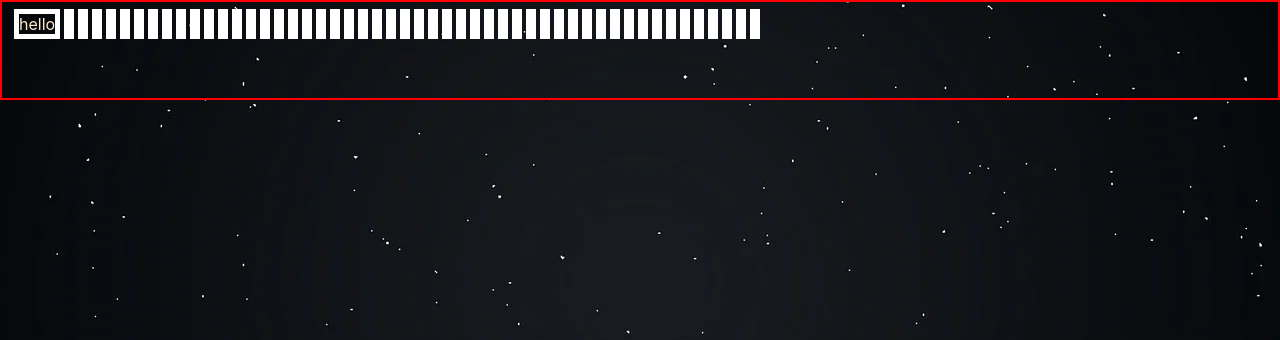
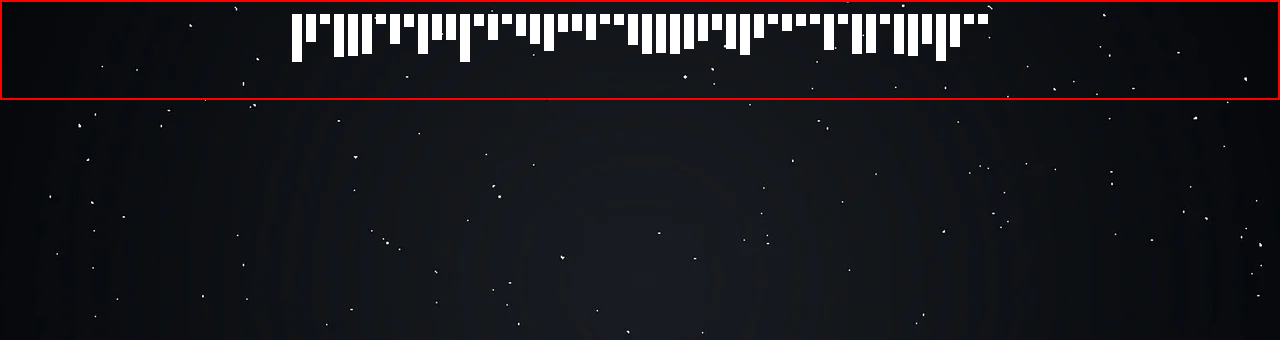
Before and after one commit to ImranWahidCoder/sorting-visualizer, a PHP site: page / in a window 1280 px wide. Shown: the part 81-421 px from the top of the page. Run offline with PHP 8.4, Linux system fonts and the light colour scheme.

Commit message:
After fixing the heights of the bars

```diff
--- a/index.html
+++ b/index.html
@@ -65,9 +65,6 @@
     </nav>
 
     <div id="bars">
-        <div class="small_bar">
-            hello
-        </div>
     </div>
 
 
--- a/js_files/sorting.js
+++ b/js_files/sorting.js
@@ -1,4 +1,4 @@
-const arr=[];
+let arr=[];
 for(i=0;i<50;i++)
 {
     arr.push((Math.random()*50)+1);
@@ -7,7 +7,7 @@ const main_bar=document.querySelector("#bars");
 for(i=0;i<50;i++)
 {
     let el=document.createElement("div");
-    //el.style.height="20px";
+    el.style.height=`${arr[i]}px`;
     el.classList.add("small_bar");
     main_bar.appendChild(el);
 }
--- a/sorting.css
+++ b/sorting.css
@@ -3,6 +3,9 @@
     padding: 10px;
     margin: auto;
     height: 100px;
+    display: flex;
+    justify-content: center;
+    /* align-items: center; */
     border: 2px solid red;
 }
 .small_bar
@@ -12,5 +15,4 @@
     color: blanchedalmond;
     border: 5px solid white;
     width: 10px;
-    height: 100px;
 }
```
